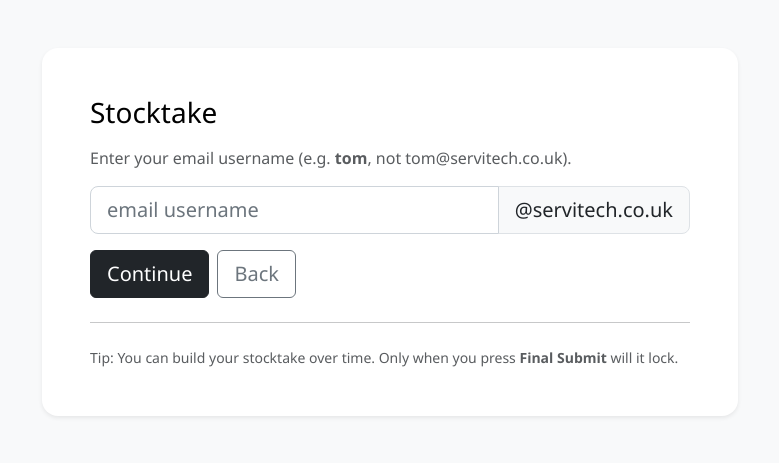
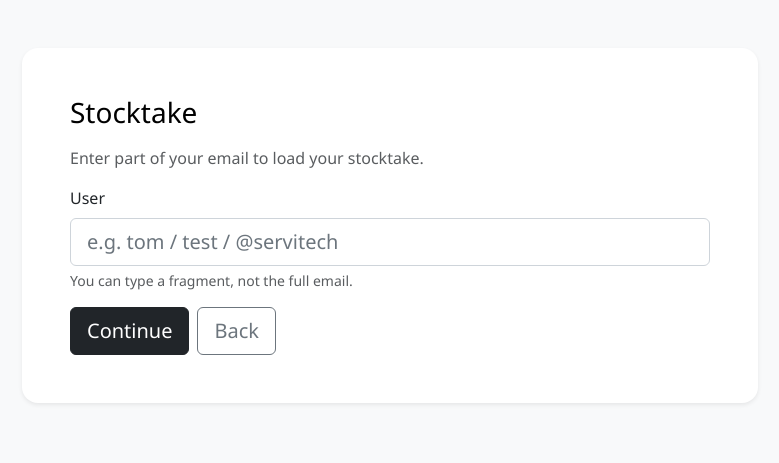
Before and after one commit to tomward0606/PartsProjectMain, a Flask app: page /stocktake in a window 1280 px wide. Shown: the top 463 px of the page, without its empty margins (250-1029 px from the left). Run offline with Flask 3, Linux system fonts and the light colour scheme.

Commit message:
Modify stocktake_start.html for email fragment input
Updated the stocktake start page to allow users to enter a fragment of their email instead of the full address.

```diff
--- a/templates/stocktake_start.html
+++ b/templates/stocktake_start.html
@@ -7,13 +7,11 @@
   <link rel="stylesheet" href="{{ url_for('static', filename='style.css') }}">
 </head>
 <body class="bg-light">
-  <div class="container py-5" style="max-width: 720px;">
+  <div class="container py-5" style="max-width: 760px;">
     <div class="card shadow-sm border-0 rounded-4">
       <div class="card-body p-4 p-md-5">
         <h3 class="mb-2">Stocktake</h3>
-        <p class="text-muted mb-4">
-          Enter your email username (e.g. <strong>tom</strong>, not tom@servitech.co.uk).
-        </p>
+        <p class="text-muted mb-4">Enter part of your email to load your stocktake.</p>
 
         {% with messages = get_flashed_messages(with_categories=true) %}
           {% if messages %}
@@ -24,20 +22,15 @@
         {% endwith %}
 
         <form method="POST" action="{{ url_for('stocktake_start') }}">
-          <div class="input-group input-group-lg mb-3">
-            <input name="email_user" class="form-control" placeholder="email username" required>
-            <span class="input-group-text">@servitech.co.uk</span>
+          <div class="mb-3">
+            <label class="form-label">User</label>
+            <input class="form-control form-control-lg" name="email_fragment" placeholder="e.g. tom / test / @servitech" required>
+            <div class="form-text">You can type a fragment, not the full email.</div>
           </div>
 
           <div class="d-flex gap-2">
             <button class="btn btn-dark btn-lg">Continue</button>
             <a class="btn btn-outline-secondary btn-lg" href="{{ url_for('landing') }}">Back</a>
-          </div>
-
-          <hr class="my-4">
-
-          <div class="small text-muted">
-            Tip: You can build your stocktake over time. Only when you press <strong>Final Submit</strong> will it lock.
           </div>
         </form>
       </div>
```
